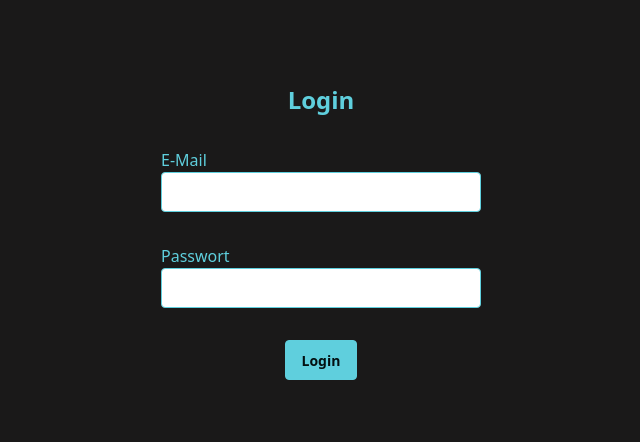
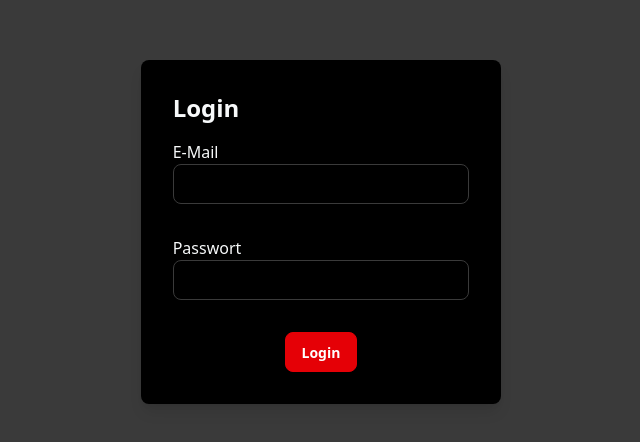
Before and after one commit to feydernoah/swe-react-frontend, a React (Vite) app: page /login in a window 1280 px wide. Shown: the part 168-610 px from the top of the page, without its empty margins (319-959 px from the left). Built offline with nearby package versions, Linux system fonts and the light colour scheme.

Commit message:
corporate identity angewendet auf erste Komponenten

```diff
--- a/src/App.css
+++ b/src/App.css
@@ -1,32 +1,33 @@
 @import "tailwindcss";
 
+
 @plugin "daisyui/theme" {
-  name: "lofi";
+  name: "black";
   default: false;
   prefersdark: false;
-  color-scheme: "light";
-  --color-base-100: oklch(100% 0 0);
-  --color-base-200: oklch(97% 0 0);
-  --color-base-300: oklch(94% 0 0);
-  --color-base-content: oklch(0% 0 0);
-  --color-primary: oklch(15.906% 0 0);
+  color-scheme: "dark";
+  --color-base-100: oklch(0% 0 0);
+  --color-base-200: oklch(19% 0 0);
+  --color-base-300: oklch(22% 0 0);
+  --color-base-content: oklch(87.609% 0 0);
+  --color-primary: oklch(35% 0 0);
   --color-primary-content: oklch(100% 0 0);
-  --color-secondary: oklch(21.455% 0.001 17.278);
+  --color-secondary: oklch(35% 0 0);
   --color-secondary-content: oklch(100% 0 0);
-  --color-accent: oklch(26.861% 0 0);
+  --color-accent: oklch(57% 0.245 27.325);
   --color-accent-content: oklch(100% 0 0);
-  --color-neutral: oklch(0% 0 0);
+  --color-neutral: oklch(98% 0.003 247.858);
   --color-neutral-content: oklch(100% 0 0);
-  --color-info: oklch(79.54% 0.103 205.9);
-  --color-info-content: oklch(15.908% 0.02 205.9);
-  --color-success: oklch(90.13% 0.153 164.14);
-  --color-success-content: oklch(18.026% 0.03 164.14);
-  --color-warning: oklch(88.37% 0.135 79.94);
-  --color-warning-content: oklch(17.674% 0.027 79.94);
-  --color-error: oklch(78.66% 0.15 28.47);
-  --color-error-content: oklch(15.732% 0.03 28.47);
-  --radius-selector: 2rem;
-  --radius-field: 0.25rem;
+  --color-info: oklch(45.201% 0.313 264.052);
+  --color-info-content: oklch(89.04% 0.062 264.052);
+  --color-success: oklch(51.975% 0.176 142.495);
+  --color-success-content: oklch(90.395% 0.035 142.495);
+  --color-warning: oklch(96.798% 0.211 109.769);
+  --color-warning-content: oklch(19.359% 0.042 109.769);
+  --color-error: oklch(62.795% 0.257 29.233);
+  --color-error-content: oklch(12.559% 0.051 29.233);
+  --radius-selector: 0.5rem;
+  --radius-field: 0.5rem;
   --radius-box: 0.5rem;
   --size-selector: 0.25rem;
   --size-field: 0.25rem;
@@ -36,6 +37,9 @@
 }
 
 
+
+
+
 .app-bg {
   @apply min-h-screen flex flex-col bg-gray-900;
 }
--- a/src/App.tsx
+++ b/src/App.tsx
@@ -28,7 +28,7 @@ const App = () => {
         <Route
           path="/"
           element={
-            <div data-theme="lofi" className="bg-primary min-h-screen">
+            <div data-theme="black" className="bg-primary min-h-screen">
               <TopBar hasToken={hasToken} username={username} />
               {/* Hier kann weiterer Seiteninhalt stehen */}
             </div>
--- a/src/Create.tsx
+++ b/src/Create.tsx
@@ -97,7 +97,7 @@ const Create = () => {
     );
   } else {
     return (
-      <div className="app-bg min-h-screen">
+      <div data-theme="black" className="bg-primary min-h-screen">
         <TopBar hasToken={hasToken} username={username} />
         <div className="p-8">
           <h1 className="text-2xl font-bold mb-4">Buch anlegen</h1>
--- a/src/Login.tsx
+++ b/src/Login.tsx
@@ -33,21 +33,24 @@ const LoginPage = () => {
     }
   };
   return (
-    <div data-theme="lofi" className="bg-secondary flex flex-col items-center justify-center min-h-screen">
-      <h2 className="text-2xl text-info font-bold mb-4">Login</h2>
+
+    <div data-theme="black" className="bg-primary flex flex-col items-center justify-center min-h-screen">
+      <div className="bg-base-100 rounded-lg p-8 shadow-lg">
+      <h2 className="text-2xl text-neutral font-bold mb-4">Login</h2>
       <form onSubmit={handleSubmit(onSubmit)} className="login-form">
         <label className="form-control w-full max-w-xs mb-4">
-          <span className="label-text text-info">E-Mail</span>
-          <input type="text" {...register('username', { required: 'Username ist erforderlich' })} className="input input-bordered input-info w-full max-w-xs" />
+          <span className="label-text text-neutral">E-Mail</span>
+          <input type="text" {...register('username', { required: 'Username ist erforderlich' })} className="input input-bordered input-primary w-full max-w-xs" />
           {errors.username && <span className="text-error mt-1">{errors.username.message as string}</span>}
         </label>
         <label className="form-control w-full max-w-xs mb-4">
-          <span className="label-text text-info">Passwort</span>
-          <input type="password" {...register('password', { required: 'Passwort ist erforderlich' })} className="input input-bordered input-info w-full max-w-xs" />
+          <span className="label-text text-neutral">Passwort</span>
+          <input type="password" {...register('password', { required: 'Passwort ist erforderlich' })} className="input input-bordered input-primary w-full max-w-xs" />
           {errors.password && <span className="text-error mt-1">{errors.password.message as string}</span>}
         </label>
-        <button type="submit" className="btn btn-info">Login</button>
+        <button type="submit" className="btn btn-accent">Login</button>
       </form>
+       </div>
     </div>
   );
 };
--- a/src/TopBar.tsx
+++ b/src/TopBar.tsx
@@ -1,7 +1,6 @@
 import { Link } from 'react-router-dom';
 import Cookies from 'js-cookie';
 import { Bars3Icon } from '@heroicons/react/24/solid';
-import { useState } from 'react';
 import './Login.css'
 interface TopBarProps {
   hasToken: boolean;
@@ -10,7 +9,7 @@ interface TopBarProps {
 
 const TopBar = ({ hasToken, username }: TopBarProps) => {
   return (
-    <div data-theme="lofi" className="bg-base w-full flex flex-row items-center justify-between p-4 flex-nowrap">
+    <div data-theme="black" className="bg-neutral w-full flex flex-row items-center justify-between p-4 flex-nowrap">
       <div className="flex items-center gap-1 relative">
         <Link to="/">
           <img
@@ -20,10 +19,10 @@ const TopBar = ({ hasToken, username }: TopBarProps) => {
           />
         </Link>
         <div className="dropdown dropdown-start">
-          <div tabIndex={0} role="button" className="btn btn-ghost btn-circle m-1">
+          <div tabIndex={0} role="button" className="btn btn-accent btn-ghost">
             <Bars3Icon className="w-6 h-6 sm:w-7 sm:h-7 md:w-8 md:h-8 ml-0 text-primary" />
           </div>
-          <ul tabIndex={0} className="dropdown-content menu bg-base-100 rounded-box z-1 w-52 p-2 shadow-sm">
+          <ul tabIndex={0} className="dropdown-content menu bg-primary rounded-box z-1 w-52 p-2 shadow-sm">
             {username === 'admin' && (
               <>
                 <li>
@@ -41,12 +40,12 @@ const TopBar = ({ hasToken, username }: TopBarProps) => {
         </div>
       </div>
       {hasToken ? (
-        <button data-theme="lofi" className="btn btn-info" onClick={() => { Cookies.remove('access_token'); Cookies.remove('username'); Cookies.remove('refresh_token'); window.location.reload(); }}>
+        <button data-theme="black" className="btn btn-accent" onClick={() => { Cookies.remove('access_token'); Cookies.remove('username'); Cookies.remove('refresh_token'); window.location.reload(); }}>
           Logout
         </button>
       ) : (
         <Link to="/login">
-          <button data-theme="lofi" className="btn btn-info">Login</button>
+          <button data-theme="black" className="btn btn-accent">Login</button>
         </Link>
       )}
     </div>
```
Also changed, not shown: src/CreateImage.tsx (+29 -23 lines).
